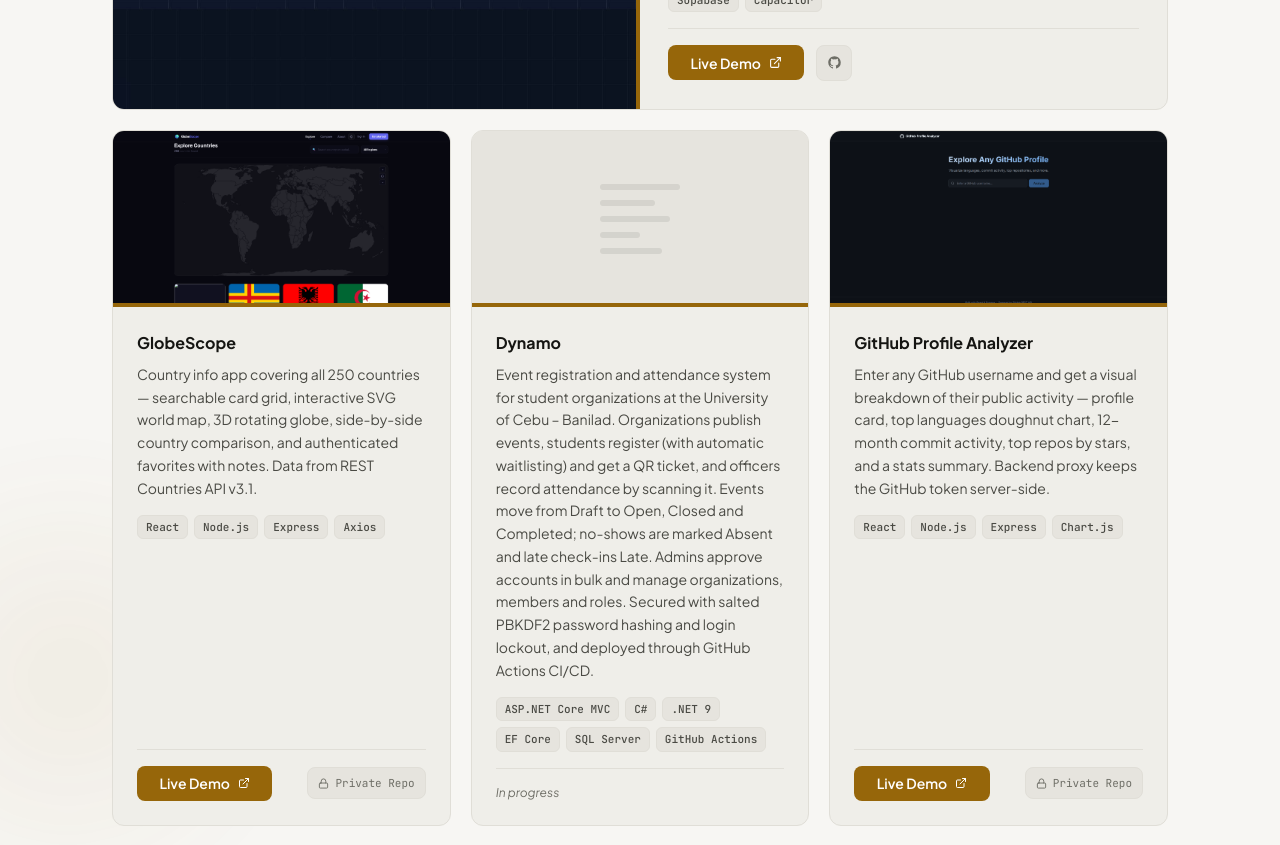
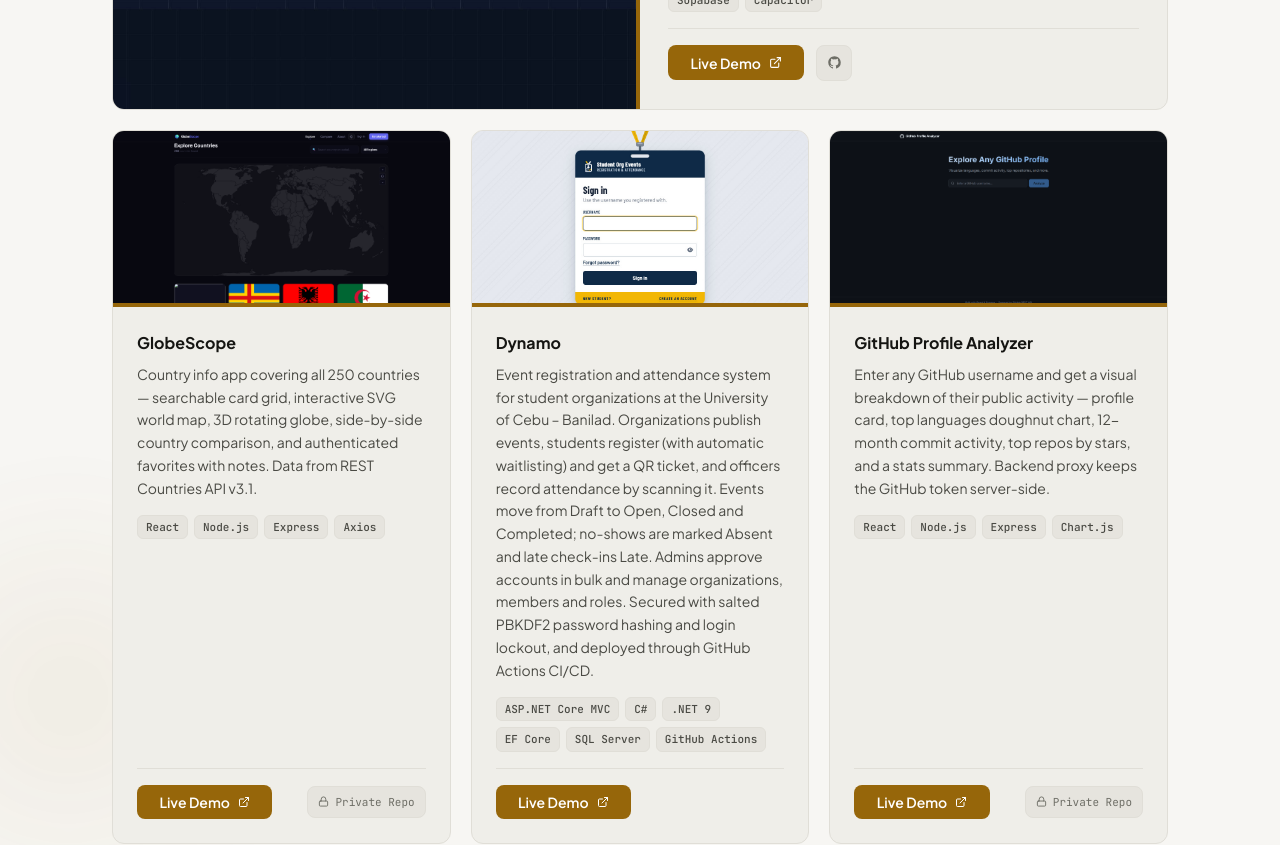
Before and after one commit to Prinss-git/Developer-Web-Profile, a React (Vite) app: page / in a window 1280 px wide. Shown: the part 2840-3685 px from the top of the page. Built offline with nearby package versions, Linux system fonts and the light colour scheme.

Commit message:
Add Dynamo project image and update live link in projects data

```diff
--- a/src/data/projects.js
+++ b/src/data/projects.js
@@ -41,8 +41,8 @@ export const projects = [
     description: 'Event registration and attendance system for student organizations at the University of Cebu – Banilad. Organizations publish events, students register (with automatic waitlisting) and get a QR ticket, and officers record attendance by scanning it. Events move from Draft to Open, Closed and Completed; no-shows are marked Absent and late check-ins Late. Admins approve accounts in bulk and manage organizations, members and roles. Secured with salted PBKDF2 password hashing and login lockout, and deployed through GitHub Actions CI/CD.',
     stack: ['ASP.NET Core MVC', 'C#', '.NET 9', 'EF Core', 'SQL Server', 'GitHub Actions'],
     github: null,
-    live: null,
-    image: null,
+    live: 'https://dynamo.runasp.net/',
+    image: '/images/dynamo.jpg',
     demo: null,
   },
   {
```
Also changed, not shown: public/images/dynamo.jpg (added).
